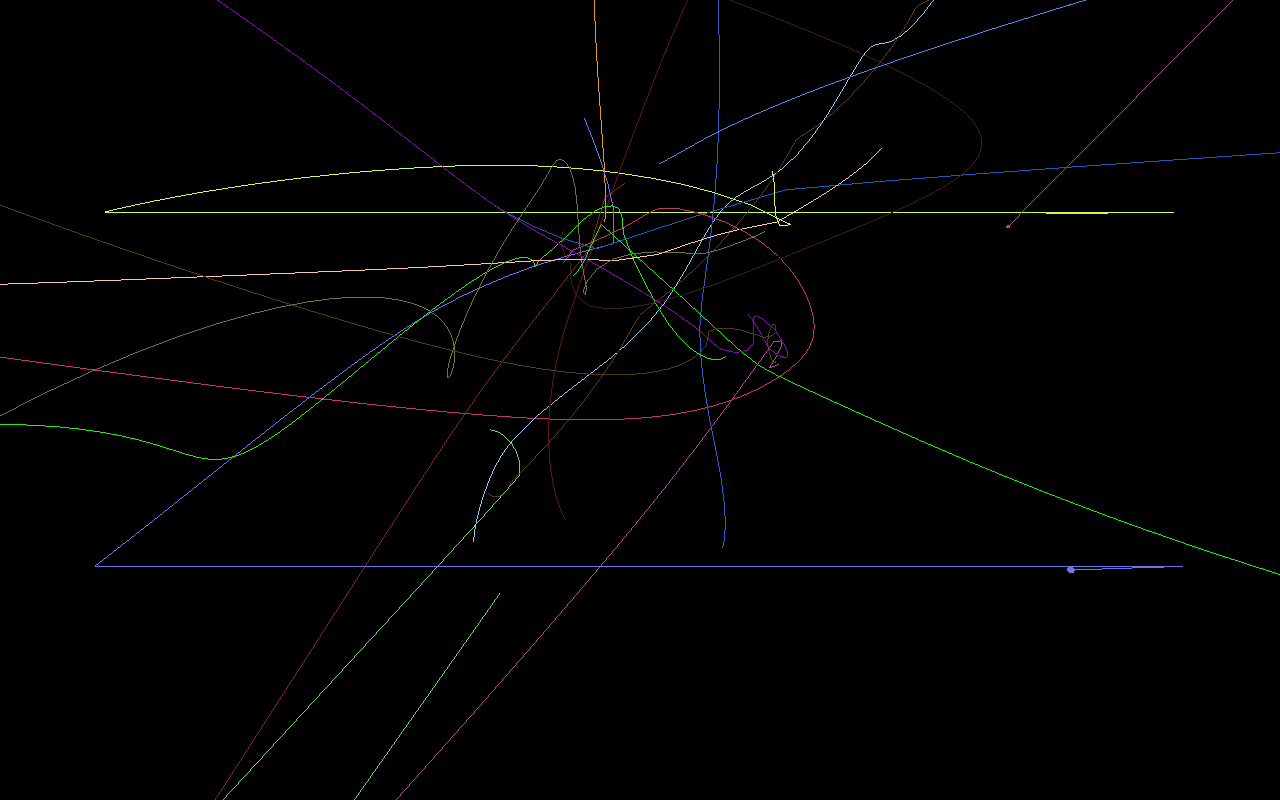
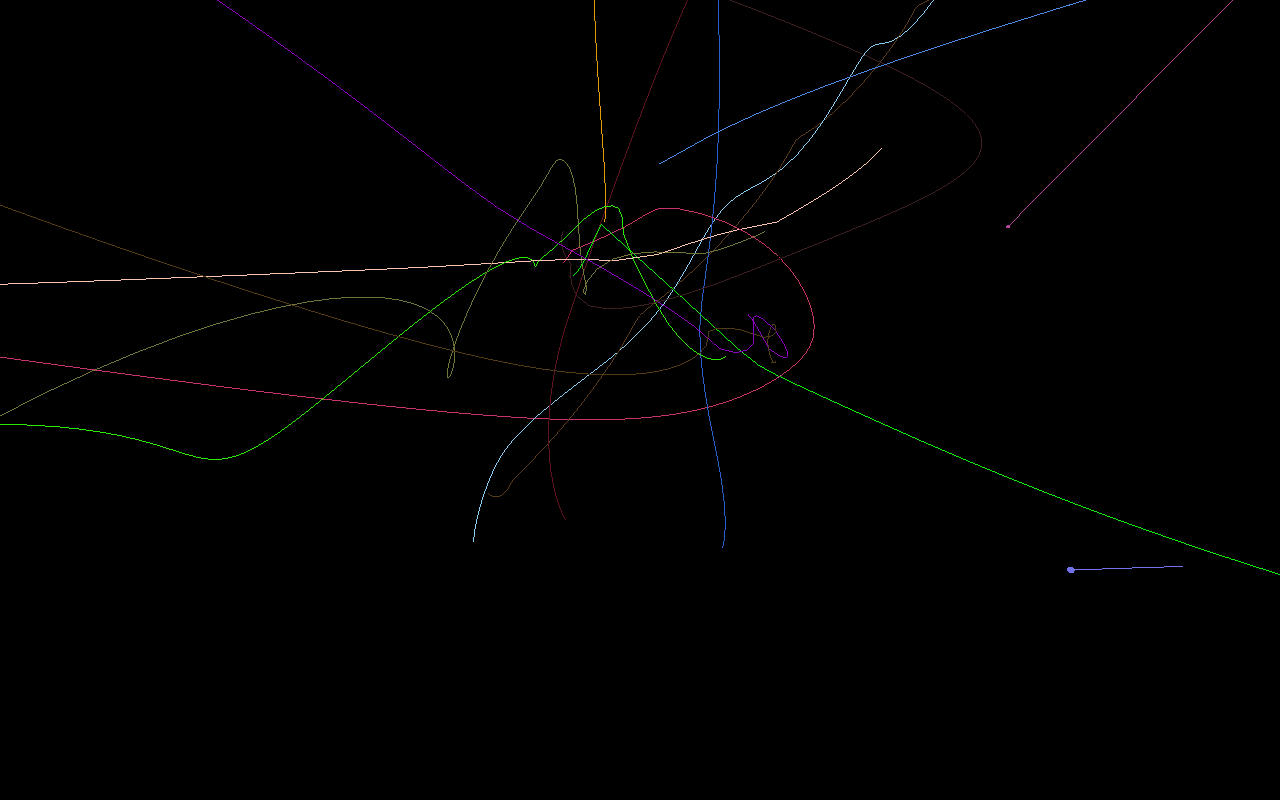
Before and after one commit to jrwxd/ART, a plain HTML site: page orbits.HTML in a window 1280 px wide. Drawn offline with nearby package versions, Linux system fonts and the light colour scheme.

Commit message:
modified:   orbits.HTML

```diff
--- a/orbits.HTML
+++ b/orbits.HTML
@@ -130,9 +130,19 @@
                 if (body.position.y > universeSize / 2) body.position.y -= universeSize;
                 if (body.position.z > universeSize / 2) body.position.z -= universeSize;
                 // Update trails
+
+                if (!body.history.length) {
+                    body.history.push(body.position.clone());
+                } else {
+                    const lastPoint = body.history[body.history.length - 1];
+                    if (lastPoint.distanceTo(body.position) > universeSize / 2) {
+                        body.history = [];
+                    }
+                }
                 body.history.push(body.position.clone());
-                //camera follow object removed
+
                 if (body.history.length > 1000) body.history.shift();
+
                 body.trail.geometry.setFromPoints(body.history);
                 body.trail.geometry.attributes.position.needsUpdate = true;
             });
```
